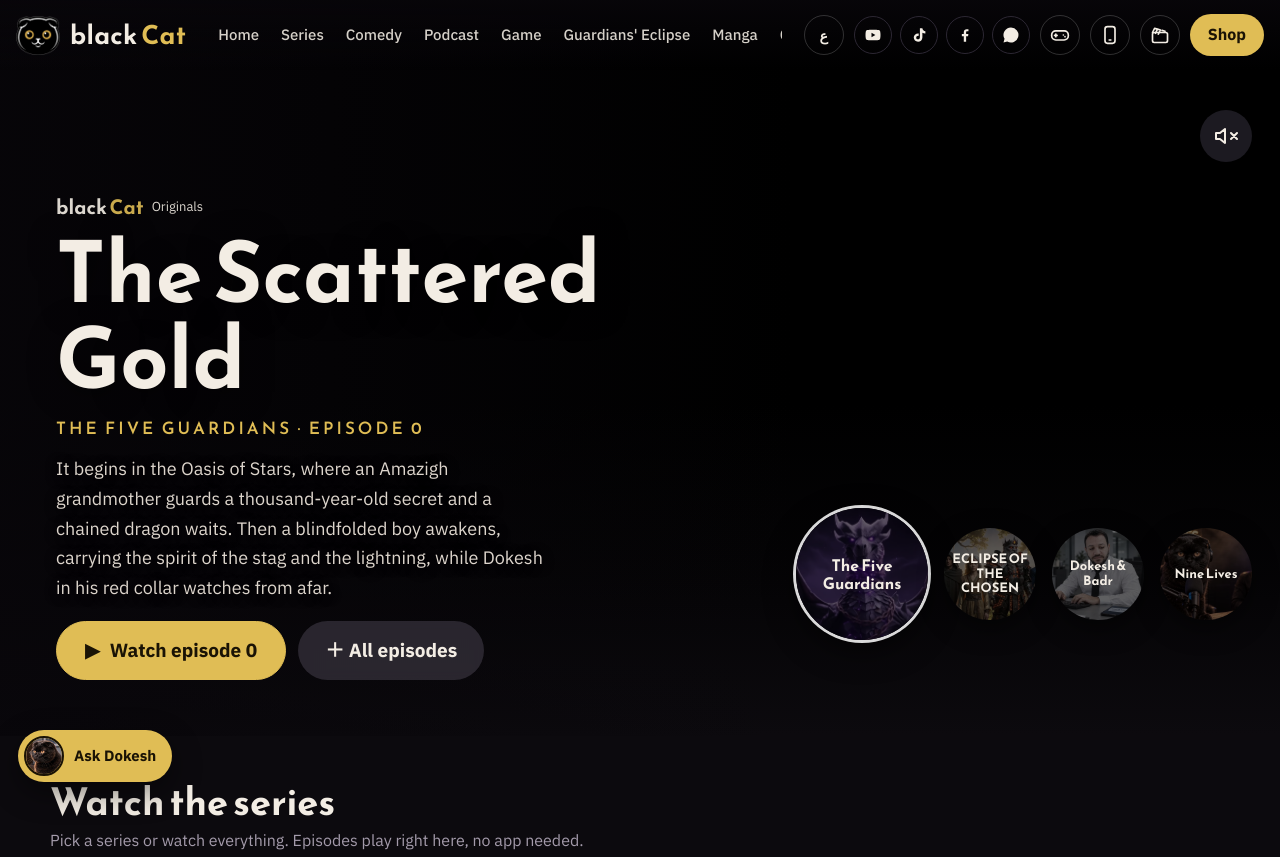
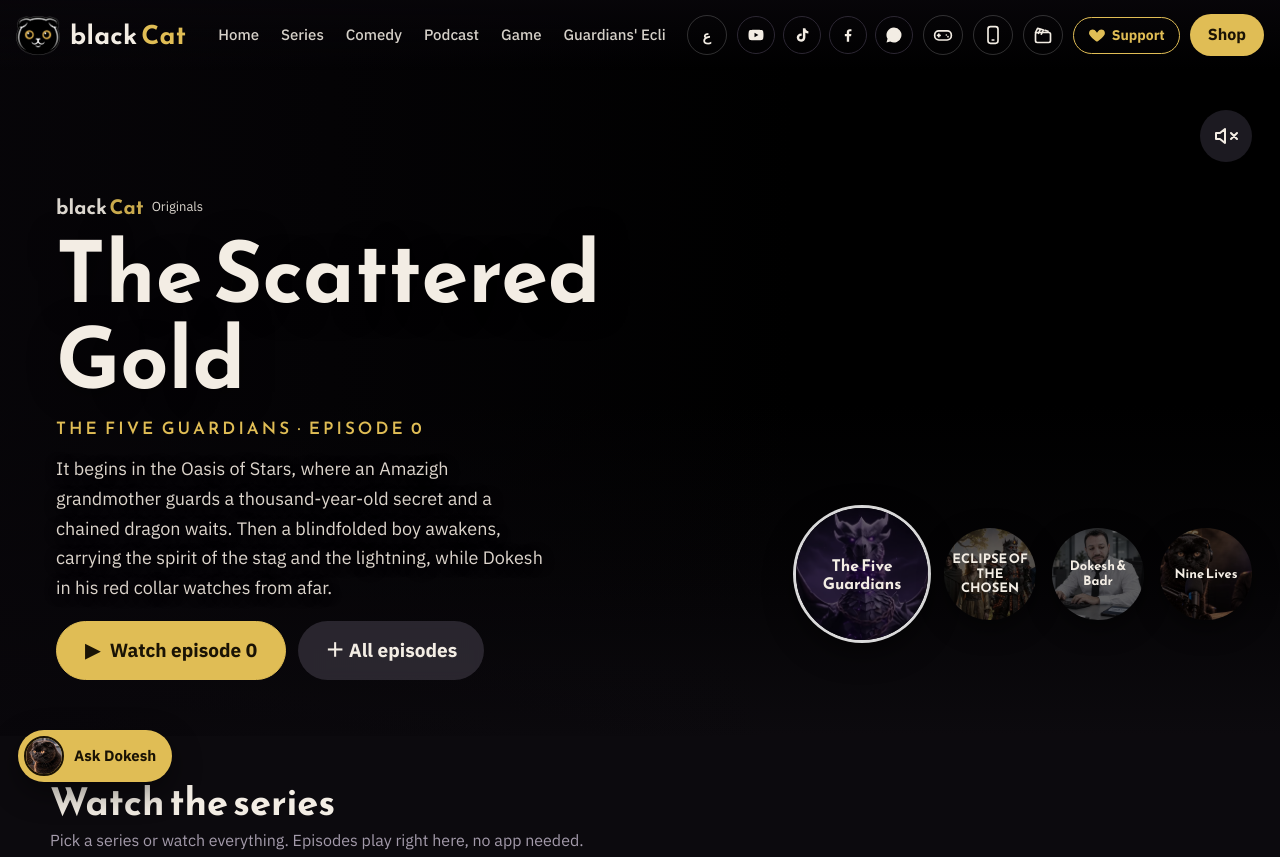
Before and after one commit to baderbeea-netizen/blackcat-website, a plain HTML site: page index.html in a window 1280 px wide. Shown: the top 857 px of the page. Drawn offline with Linux system fonts and the light colour scheme.

Commit message:
Add Support button (PayPal, any amount)
Co-Authored-By: Claude Opus 5.5 <noreply@anthropic.com>
Claude-Session: https://claude.ai/code/session_01NpqS9NYsnDuuc1eSqGRmUS

```diff
--- a/index.html
+++ b/index.html
@@ -637,6 +637,7 @@ document.getElementById("orderForm").addEventListener("submit",async e=>{
 </script>
 
 <script src="i18n.js"></script>
+<script src="support.js"></script>
 <script src="dokesh-persona.js"></script>
 <script src="dokesh-chat.js"></script>
 </body>
--- /dev/null
+++ b/support.js
@@ -0,0 +1,71 @@
+// "Support" button: opens a small dialog and sends the visitor to PayPal with any amount they choose.
+(function () {
+  const PAYPAL_BUSINESS = "Bader.beea@gmail.com";
+  const EN = window.BC_LANG === "en";
+  const L = EN ? {
+    btn: "Support", title: "Support black Cat",
+    body: "Dokesh says: \"Every dollar buys me tuna and buys Badr time to make the next episode. Badr thanks you; I merely tolerate you, warmly.\"",
+    other: "Other amount", note: "Secure payment on PayPal. You can pay with a card or a PayPal account, in any currency.",
+    close: "Close", item: "Support Black Cat Studio"
+  } : {
+    btn: "دعم", title: "ادعم black Cat",
+    body: "دوكش يقول: «كل دولار يشتري لي تونة، ويشتري لبدر وقتاً ليصنع الحلقة الجاية. بدر يشكرك، وأنا أتحمّلك… بحرارة.»",
+    other: "مبلغ آخر", note: "الدفع آمن عبر PayPal، بالبطاقة أو بحساب PayPal، وبأي عملة.",
+    close: "إغلاق", item: "Support Black Cat Studio"
+  };
+  const url = (amt) => "https://www.paypal.com/donate/?business=" + encodeURIComponent(PAYPAL_BUSINESS) +
+    "&currency_code=USD&no_recurring=0&item_name=" + encodeURIComponent(L.item) + (amt ? "&amount=" + amt : "");
+
+  const css = `
+  .sp-btn{display:inline-flex;align-items:center;gap:6px;text-decoration:none;font:700 14px "IBM Plex Sans Arabic",system-ui,sans-serif;cursor:pointer;
+    border-radius:99px;padding:7px 14px;border:1px solid #E0BD55;background:transparent;color:#E0BD55}
+  .sp-btn:hover{background:#E0BD55;color:#1a1305}
+  .sp-btn:focus-visible,.sp-box a:focus-visible,.sp-box button:focus-visible{outline:2px solid #fff;outline-offset:2px}
+  .sp-ov{position:fixed;inset:0;z-index:70;background:rgb(6 5 8 / .8);display:flex;align-items:center;justify-content:center;
+    padding:calc(16px + env(safe-area-inset-top,0px)) max(16px,env(safe-area-inset-right,0px)) calc(16px + env(safe-area-inset-bottom,0px)) max(16px,env(safe-area-inset-left,0px))}
+  .sp-box{width:min(420px,100%);background:#16131a;color:#f3ede4;border:1px solid #2c2733;border-radius:18px;padding:22px;
+    font:15px/1.65 "IBM Plex Sans Arabic",system-ui,sans-serif;box-shadow:0 20px 60px rgb(0 0 0 / .6)}
+  .sp-top{display:flex;align-items:center;gap:12px;margin-bottom:10px}
+  .sp-top img{width:56px;height:56px;border-radius:50%;object-fit:cover;border:2px solid #E0BD55}
+  .sp-top h3{margin:0;font-size:20px}
+  .sp-box p{margin:0 0 16px;color:#d8d0c6}
+  .sp-amts{display:grid;grid-template-columns:repeat(4,minmax(0,1fr));gap:8px;margin-bottom:10px}
+  .sp-amts a{display:grid;place-items:center;text-decoration:none;font-weight:700;border-radius:12px;padding:10px 0;background:#1f1b25;border:1px solid #2c2733;color:#f3ede4}
+  .sp-amts a:hover{border-color:#E0BD55;color:#E0BD55}
+  .sp-other{display:block;text-align:center;text-decoration:none;font-weight:700;border-radius:12px;padding:11px;background:#E0BD55;color:#1a1305}
+  .sp-note{font-size:12px;color:#a49bab;margin:12px 0 0;text-align:center}
+  .sp-x{display:block;margin:12px auto 0;font:inherit;font-size:14px;cursor:pointer;background:none;border:1px solid #2c2733;color:#f3ede4;border-radius:10px;padding:6px 16px}
+  @media (max-width:760px){.sp-btn span{display:none}.sp-btn{padding:0;width:40px;height:40px;justify-content:center}}
+  `;
+  const st = document.createElement("style"); st.textContent = css; document.head.appendChild(st);
+
+  const heart = '<svg width="18" height="18" viewBox="0 0 24 24" fill="currentColor" aria-hidden="true"><path d="M12 21s-7.5-4.6-10-9.3C.4 8.5 2.3 4.5 6.1 4.5c2.2 0 3.6 1.2 4.4 2.4l1.5 2 1.5-2c.8-1.2 2.2-2.4 4.4-2.4 3.8 0 5.7 4 4.1 7.2C19.5 16.4 12 21 12 21z"/></svg>';
+  const btn = document.createElement("button");
+  btn.type = "button"; btn.className = "sp-btn"; btn.setAttribute("data-no-i18n", ""); btn.setAttribute("aria-label", L.title);
+  btn.innerHTML = heart + "<span>" + L.btn + "</span>";
+
+  const ov = document.createElement("div");
+  ov.className = "sp-ov"; ov.hidden = true; ov.setAttribute("data-no-i18n", ""); ov.dir = EN ? "ltr" : "rtl";
+  ov.setAttribute("role", "dialog"); ov.setAttribute("aria-modal", "true"); ov.setAttribute("aria-label", L.title);
+  ov.innerHTML = `<div class="sp-box">
+      <div class="sp-top"><img src="media/char_dokesh.jpg" alt=""><h3>${L.title}</h3></div>
+      <p>${L.body}</p>
+      <div class="sp-amts">${[3, 5, 10, 25].map(a => `<a href="${url(a)}" target="_blank" rel="noopener">$${a}</a>`).join("")}</div>
+      <a class="sp-other" href="${url(0)}" target="_blank" rel="noopener">${L.other}</a>
+      <p class="sp-note">${L.note}</p>
+      <button type="button" class="sp-x">${L.close}</button></div>`;
+  document.body.appendChild(ov);
+
+  function place() {
+    const nav = document.querySelector(".nav-end");
+    if (nav) { const pill = nav.querySelector(".pill"); nav.insertBefore(btn, pill || null); }
+    else { btn.style.cssText = "position:fixed;top:14px;inset-inline-end:14px;z-index:65"; document.body.appendChild(btn); }
+  }
+  let last = null;
+  btn.onclick = () => { last = document.activeElement; ov.hidden = false; ov.querySelector(".sp-amts a").focus(); };
+  const close = () => { ov.hidden = true; (last || btn).focus(); };
+  ov.querySelector(".sp-x").onclick = close;
+  ov.addEventListener("click", e => { if (e.target === ov) close(); });
+  document.addEventListener("keydown", e => { if (e.key === "Escape" && !ov.hidden) close(); });
+  if (document.readyState === "loading") document.addEventListener("DOMContentLoaded", place); else place();
+})();
```
